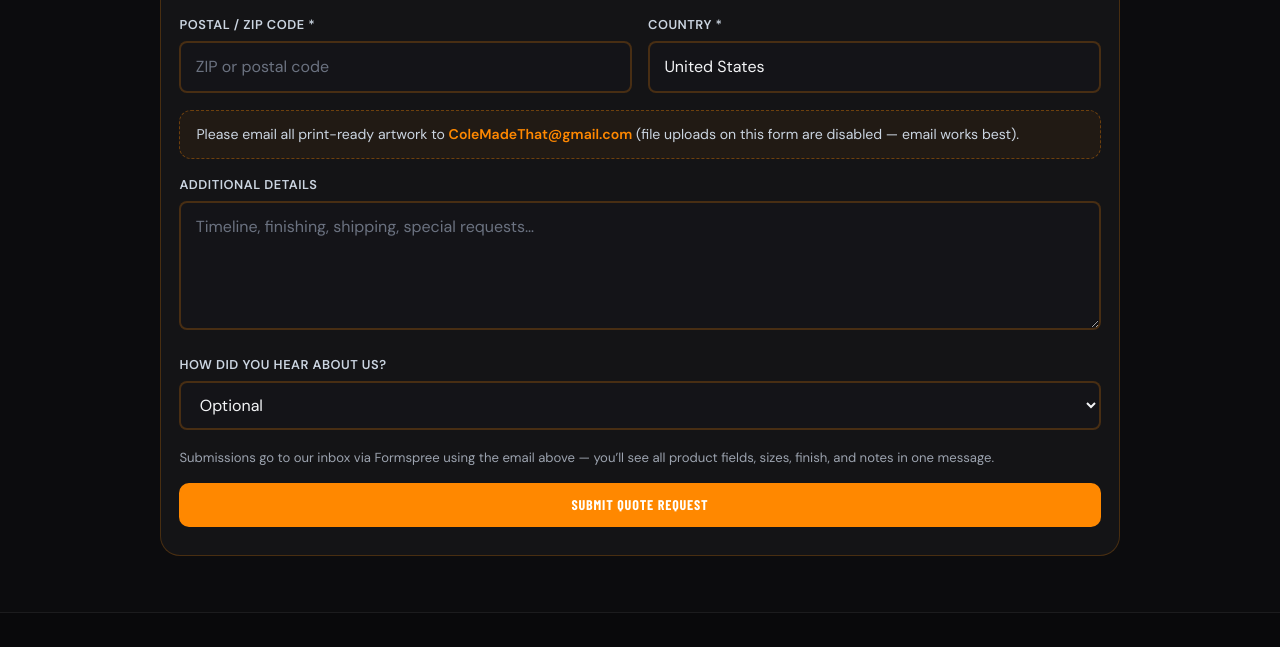
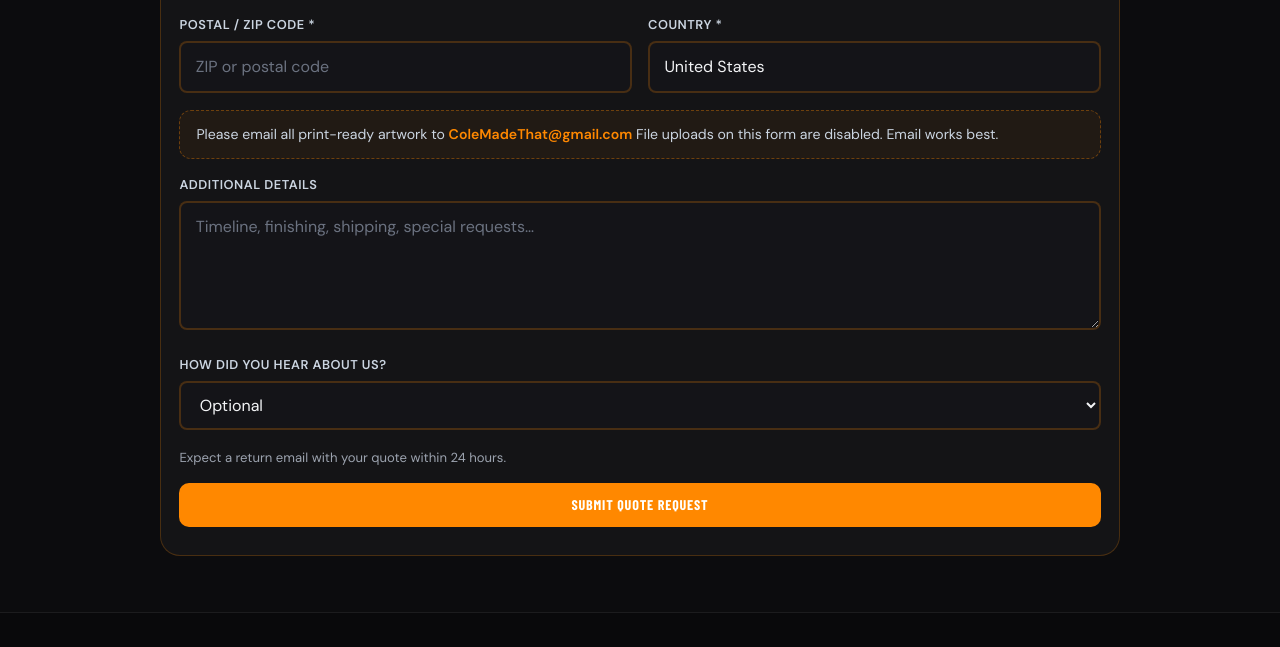
Before and after one commit to colemadethat-bit/ColeMadeThat, a website: page quote.html in a window 1280 px wide. Shown: the part 2268-2915 px from the top of the page. Drawn offline with nearby package versions, Linux system fonts and the light colour scheme; a web font is replaced by a local one.

Commit message:
Update site

```diff
--- a/quote.html
+++ b/quote.html
@@ -398,7 +398,7 @@
               <p class="quote-artwork-note">
                 Please email all print-ready artwork to
                 <a href="mailto:ColeMadeThat@gmail.com">ColeMadeThat@gmail.com</a>
-                (file uploads on this form are disabled — email works best).
+                File uploads on this form are disabled. Email works best.
               </p>
 
               <div class="form-group">
@@ -417,13 +417,10 @@
                 </select>
               </div>
 
-              <p class="quote-submit-note">
-                Submissions go to our inbox via Formspree using the email above — you’ll see all product fields, sizes, finish,
-                and notes in one message.
-              </p>
+              <p class="quote-submit-note">Expect a return email with your quote within 24 hours.</p>
 
               <p id="thanks" class="form-hint" style="display: none; color: var(--accent); font-weight: 600">
-                Thanks — your message was sent. We’ll be in touch shortly.
+                Thanks — your quote request was sent. Expect a return email within 24 hours.
               </p>
 
               <button type="submit" class="btn btn-primary" style="width: 100%">Submit quote request</button>
```
